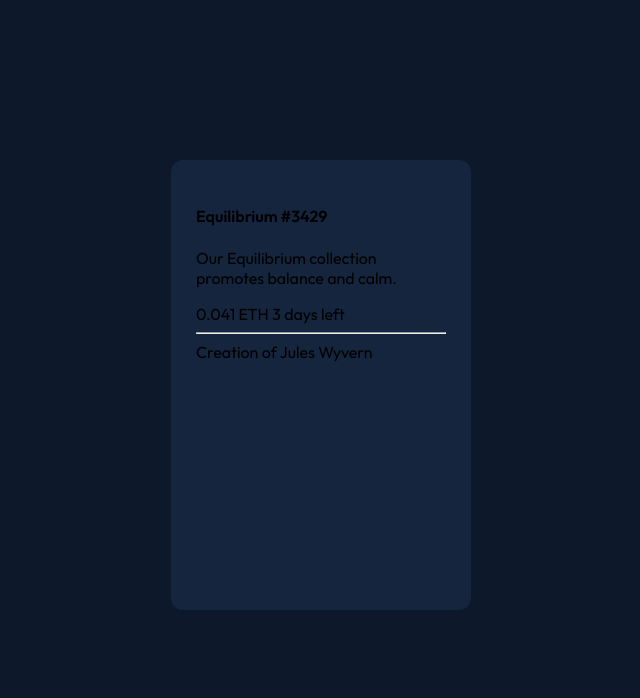
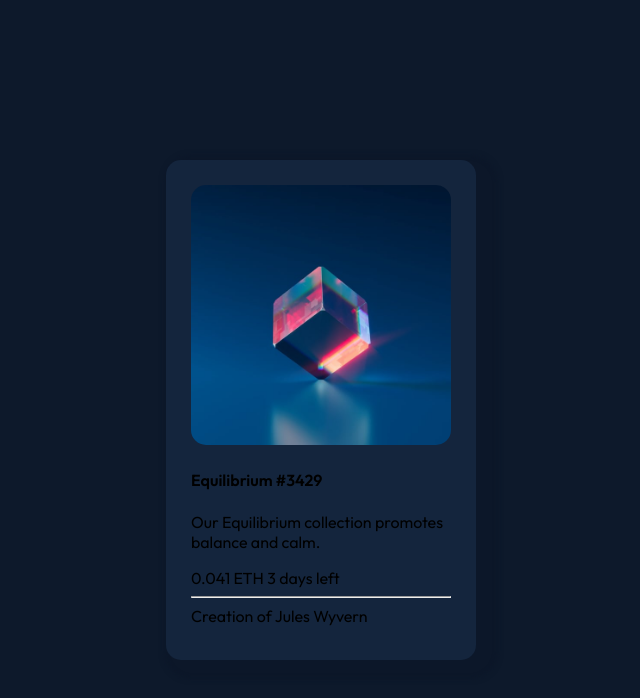
Before and after one commit to joy-joy2001/NFT-card-Challenge, a plain HTML site: page index.html in a window 1280 px wide. Shown: the whole page, without its empty margins (319-959 px from the left). Drawn offline with Linux system fonts and the light colour scheme.

Commit message:
Add nft image and change card box size to (310x500)

```diff
--- a/index.html
+++ b/index.html
@@ -14,6 +14,7 @@
 </head>
 <body>
   <div class="card-box">
+    <img src="images\image-equilibrium.jpg" alt="standing-cube">
     <h4>Equilibrium #3429</h4>
     <p>Our Equilibrium collection promotes balance and calm.</p>
     0.041 ETH
--- a/styles.css
+++ b/styles.css
@@ -22,12 +22,18 @@ body {
 
 .card-box {
     background-color: hsl(216, 50%, 16%);
-    border-radius: 12px;
-    height: 450px;
+    border-radius: 15px;
+    box-shadow: 10px 7px 5px 12px #0c1729;
+    height: 500px;
     padding: 25px;
     position: relative;
+    margin: 0 auto;
     top: 20%;
-    margin: 0 auto;
-    width: 300px;
+    width: 310px;
 
 }
+
+img {
+    width: 260px;
+    border-radius: 15px;
+}
```
